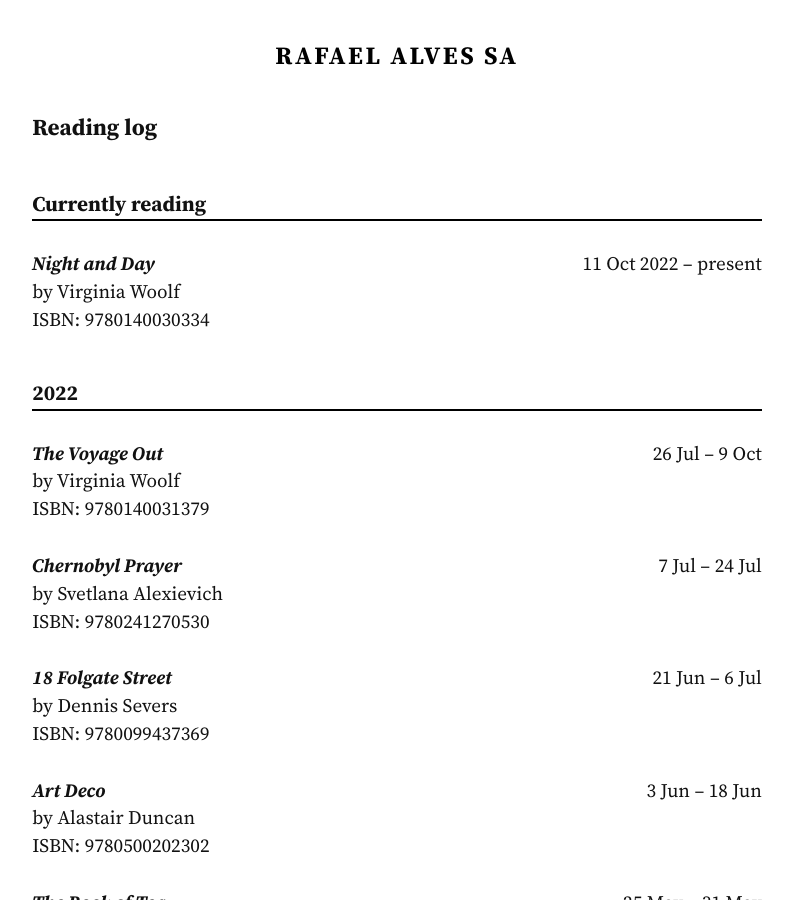
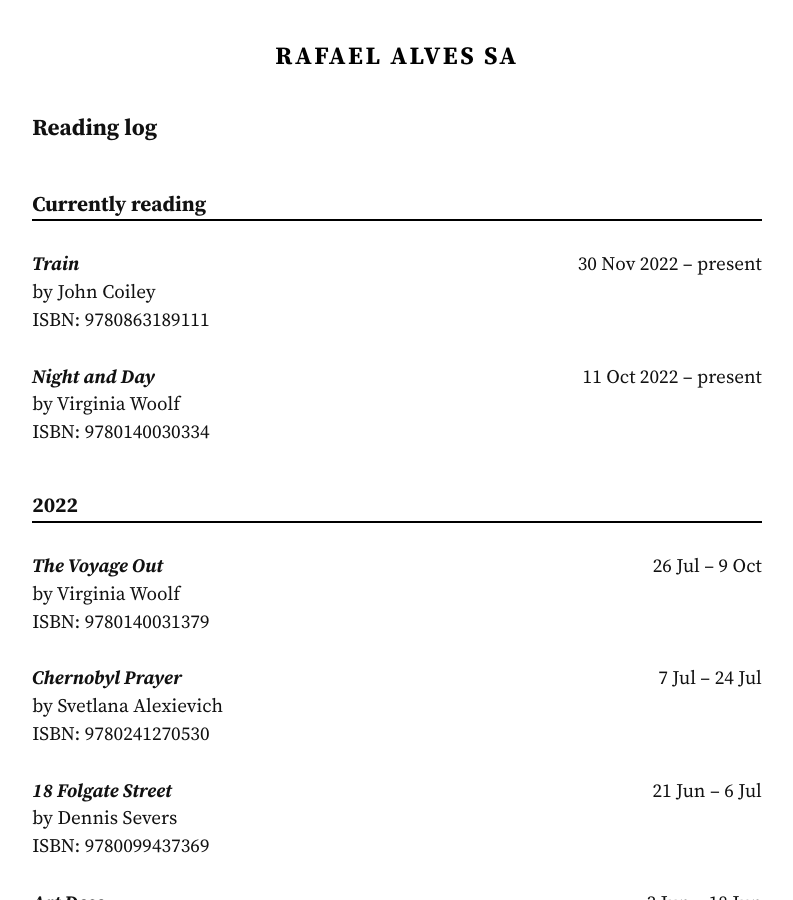
Before and after one commit to rafaelalvessa/rafael.me.uk, a Jekyll site: the page built from reading_log.md, in a window 1280 px wide and 900 px high. Shown: the whole window, without its empty margins (243-1036 px from the left). Built offline with Jekyll 4.4.1, drawn with Linux system fonts in a browser that asks for light colours.

Commit message:
Add Train to currently reading

```diff
--- a/_data/reading_log.yaml
+++ b/_data/reading_log.yaml
@@ -1,4 +1,9 @@
 Currently reading:
+
+- author: John Coiley
+  date_started: 30 Nov 2022
+  isbn: 9780863189111
+  title: Train
 
 - author: Virginia Woolf
   date_started: 11 Oct 2022
```
